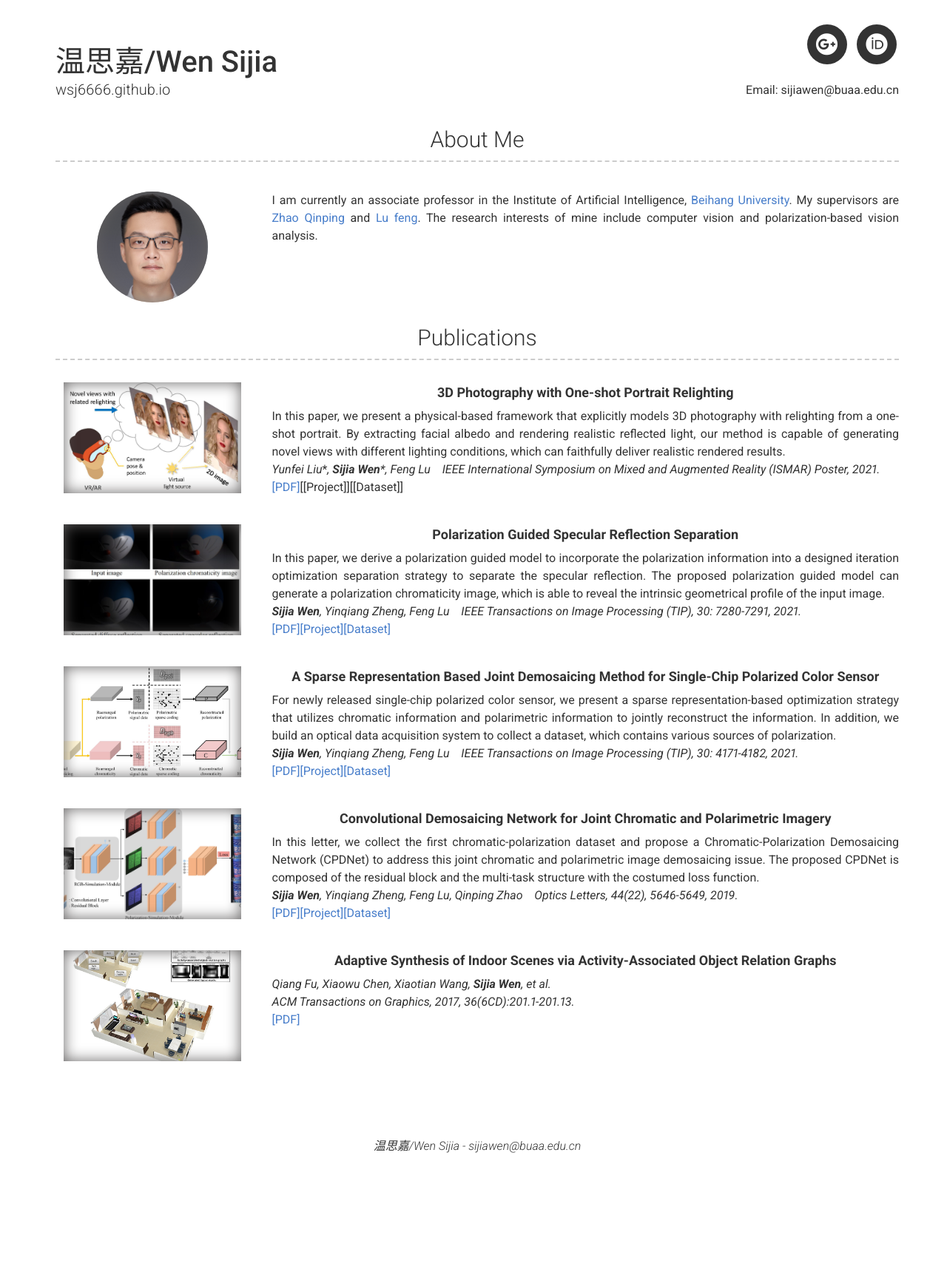
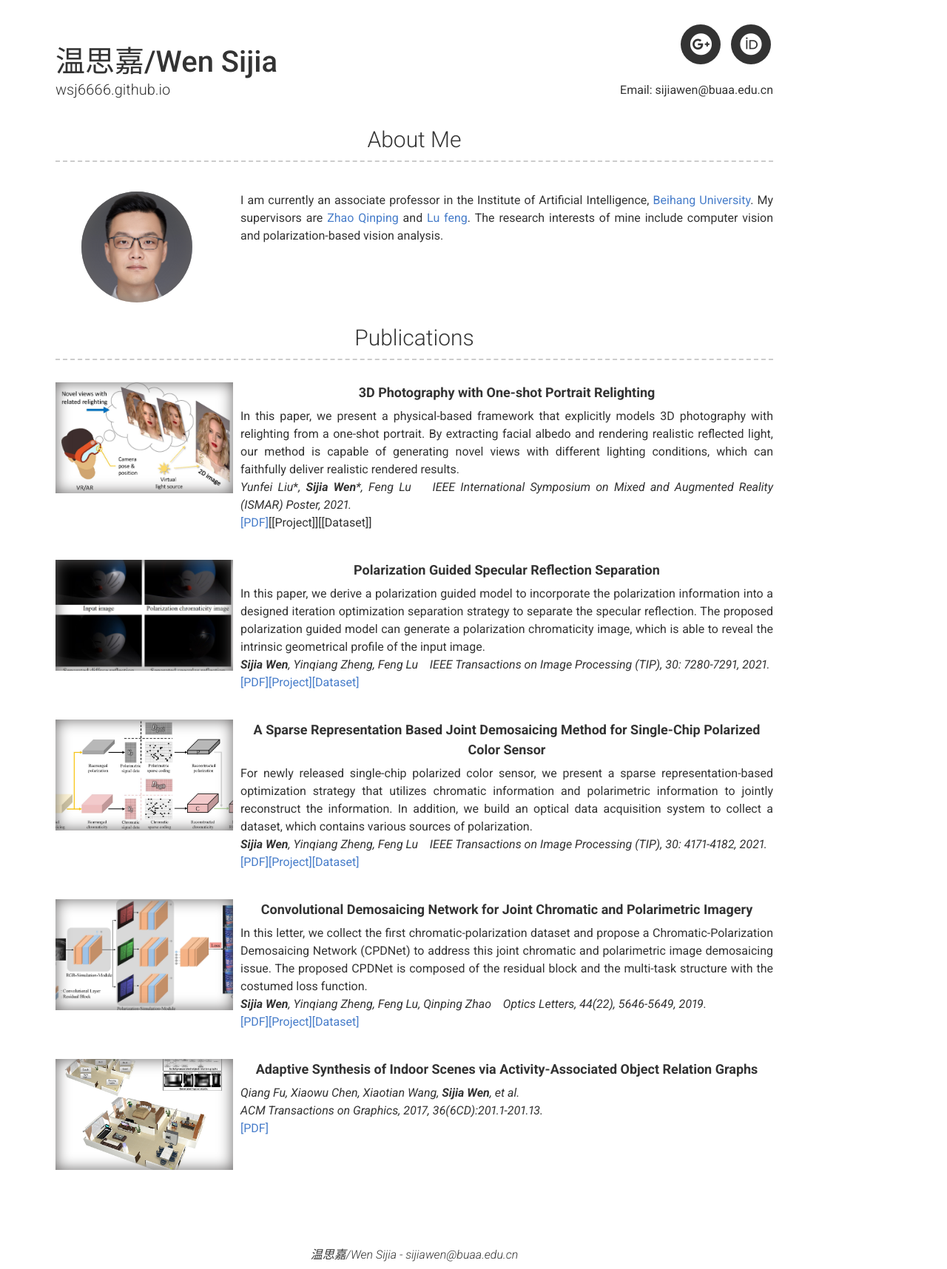
Before and after one commit to wsj6666/wsj6666.github.io, a Jekyll site: the page built from index.md, in a window 1280 px wide. Shown: the whole page at 74% size. Built offline with Jekyll 4.4.1, drawn with Linux system fonts in a browser that asks for light colours; nearby versions of some CDN libraries; before the commit the page ends 1569 px from its top, so only the background shows below that.

Commit message:
Update base.scss

```diff
--- a/_sass/base.scss
+++ b/_sass/base.scss
@@ -101,7 +101,8 @@ hr {
 img,
 picture {
   margin: 0;
-  max-width: 100%; }
+  //max-width: 100%;
+}
 
 html {
   box-sizing: border-box; }
@@ -155,12 +156,14 @@ body {
   text-align: center; }
 
 .container {
+  max-width: 1000px;
+  margin: 0 auto;
   margin-top:30px;
   margin-left:60px;
   margin-right:60px;
 
   @media print {
-    margin-top: 10px;
+    margin-top: 20px;
   }
 }
 
```
